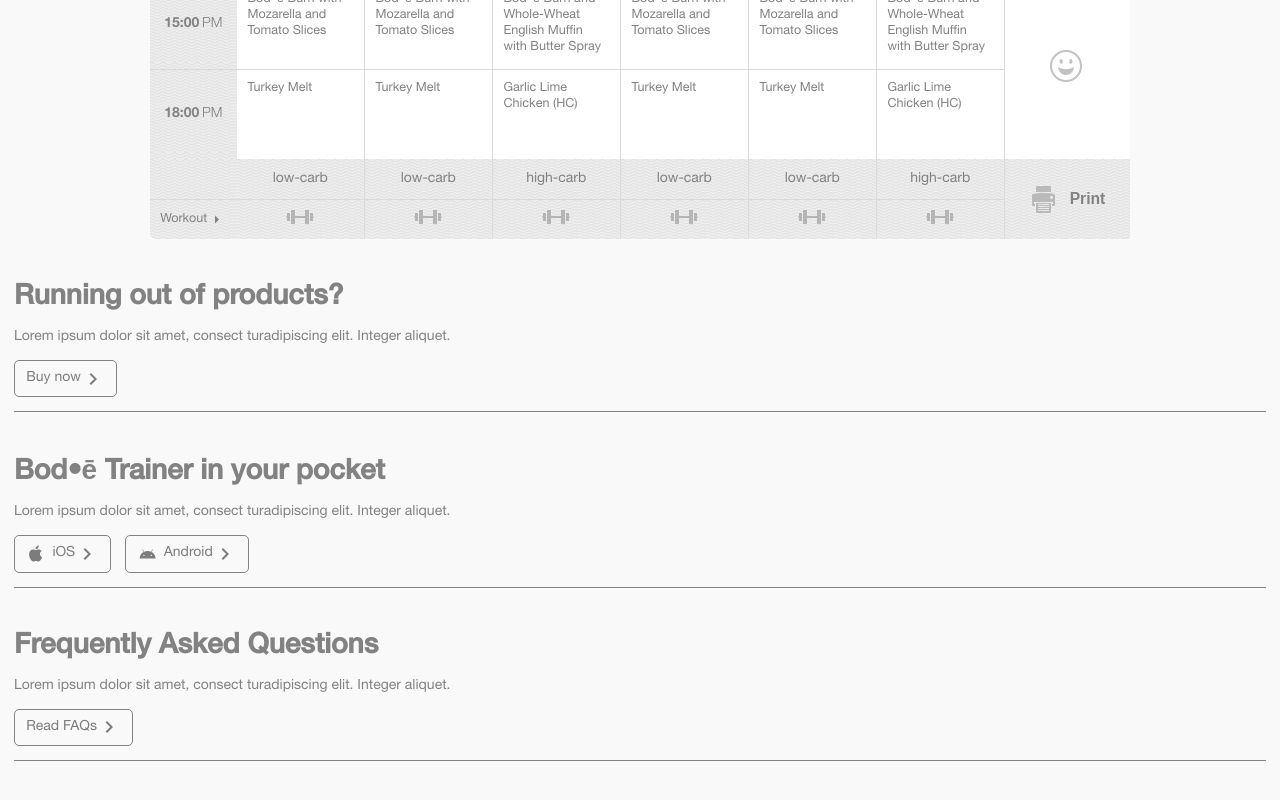
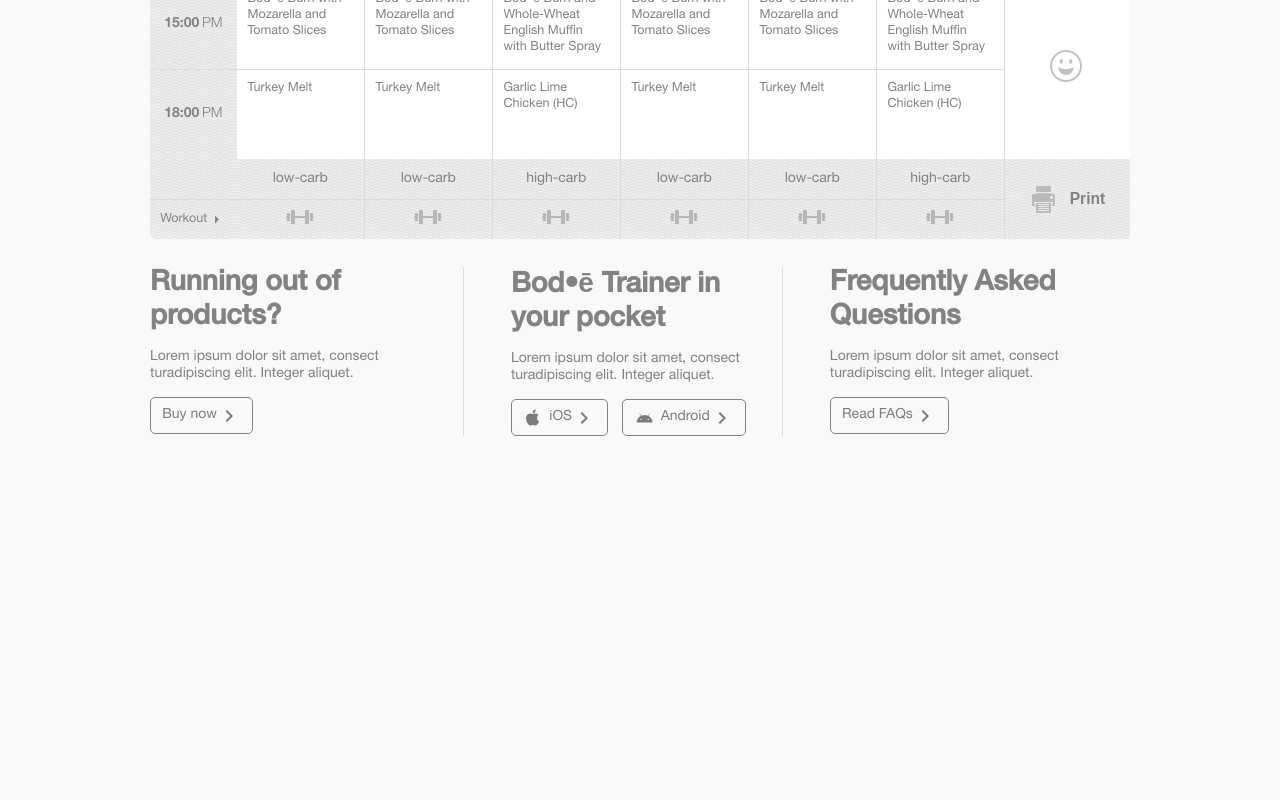
Before and after one commit to annaszalkiewicz/react-diet-app, a React (Create React App) app: page /dashboard in a window 1280 px wide. Shown: the part 622-1422 px from the top of the page. After the commit the page ends 1072 px from the top, so only its background shows below. Built offline with nearby package versions, Linux system fonts and the light colour scheme.

Commit message:
Add responsive design to footer

```diff
--- a/src/sass/_Footer.scss
+++ b/src/sass/_Footer.scss
@@ -2,22 +2,28 @@
 
 .footer {
   width: 100%;
+  max-width: 980px;
   display: flex;
   flex-direction: column;
-  justify-content: space-between;
+  justify-content: center;
   background: $lightGray;
   padding: 1em;
 }
 .footer_item {
   margin: 1em 0;
-  &::after {
-    content: '';
-    display: block;
-    width: 100%;
-    height: 1px;
-    margin: 1em 0;
-    background: $darkTextGray;
+  padding-bottom: 1em;
+  border-bottom: solid 1px $darkTextGray;
+  &:nth-last-child(1) {
+    border: none;
   }
+  // &::after {
+  //   content: '';
+  //   display: block;
+  //   width: 100%;
+  //   height: 1px;
+  //   margin: 1em 0;
+  //   background: $darkTextGray;
+  // }
 }
 .footer_item--text {
   margin: 1em 0;
@@ -28,3 +34,43 @@
 .button_footer {
   margin-right: 1em;
 }
+@media screen and (min-width: 768px) {
+  .footer {
+    flex-direction: row;
+    justify-content: space-between;
+    margin: auto;
+  }
+  .footer_item {
+    width: 33%;
+    padding: 0 3em;
+    border-right: solid 1px #dbdbdb;
+    border-bottom: none;
+
+  }
+  .footer_item--buttons {
+    flex-direction: column;
+  }
+  .button_footer {
+    &:nth-child(2) {
+      margin-top: 1em;
+    }
+  }
+}
+@media screen and (min-width: 980px) {
+  .footer {
+    padding: 0 2em 0 0;
+  }
+  .footer_item {
+    &:nth-child(1) {
+      padding: 0;
+    }
+  }
+  .footer_item--buttons {
+    flex-direction: row;
+  }
+  .button_footer {
+    &:nth-child(2) {
+      margin-top: 0;
+    }
+  }
+}
```
